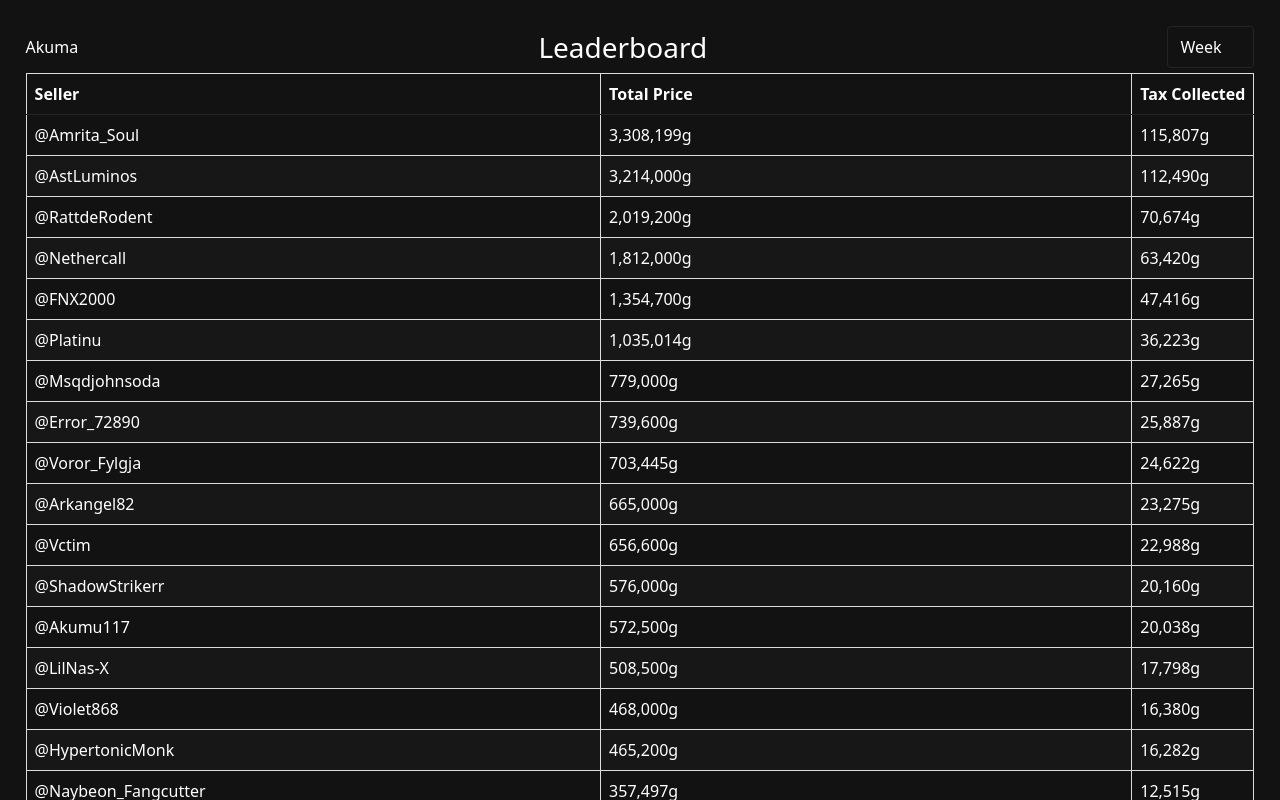
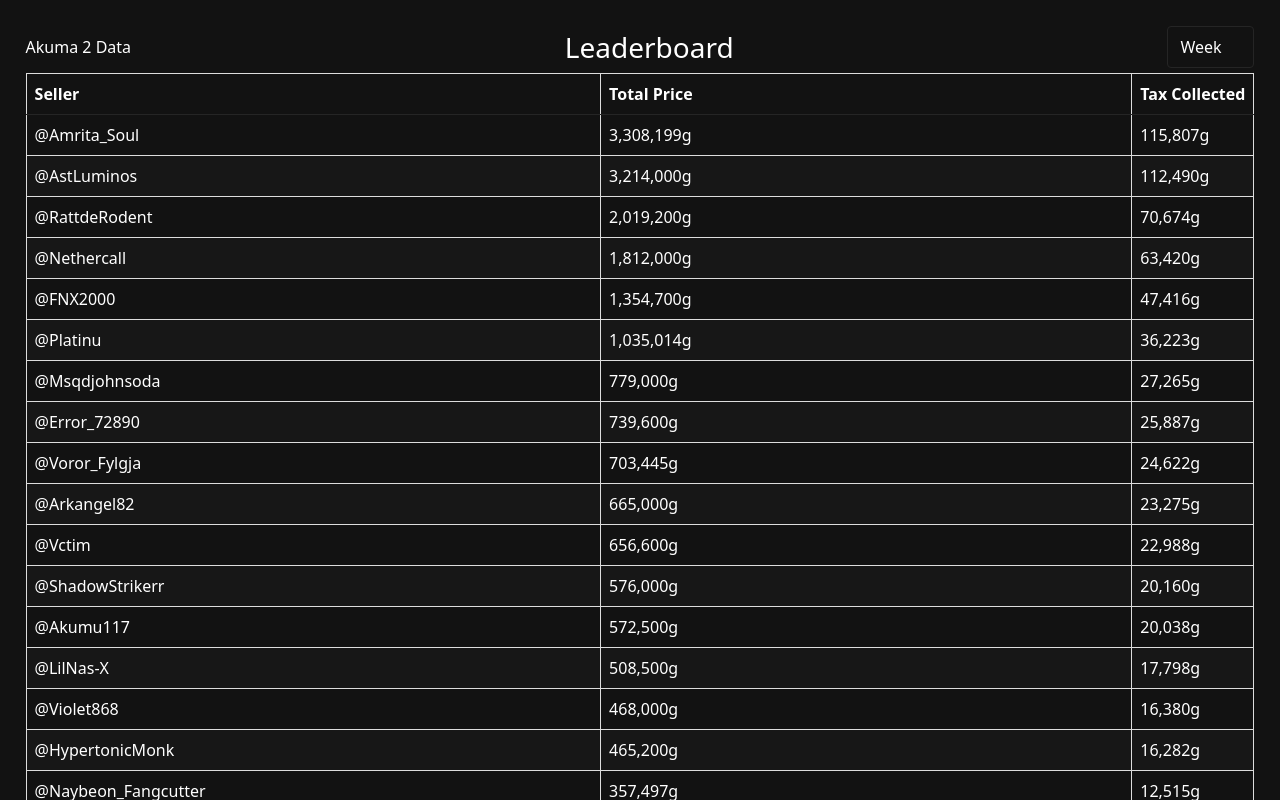
Before and after one commit to clipstoedit/akuma, a Next.js app: page / in a window 1280 px wide. Shown: the top 800 px of the page. Built offline with nearby package versions, Linux system fonts and the light colour scheme.

Commit message:
Add files via upload

```diff
--- a/pages/index.tsx
+++ b/pages/index.tsx
@@ -100,10 +100,10 @@ const Leaderboard = () => {
             <div className={styles.leaderboardContainer}>
                 <div className={styles.leaderboardHeader}>
                     <div className={styles.buttonGroup}>
-                        <div className={styles.buttonContainer}>
-                            <button onClick={handleToggleDataSource}>
-                                {useAkuma2 ? 'Akuma 2' : 'Akuma'}
-                            </button>
+                        <div className={styles.buttonContainer} onClick={handleToggleDataSource}>
+                            <span className={styles.clickableText}>
+                                {useAkuma2 ? 'Akuma 1 Data' : 'Akuma 2 Data'}
+                            </span>
                         </div>
                     </div>
                     <h1 className={styles.leaderboardTitle}> Leaderboard </h1>
@@ -151,7 +151,7 @@ const Leaderboard = () => {
                     </div>
                 )}
             </div>
-        </div>
+        </div >
     );
 };
 
```
